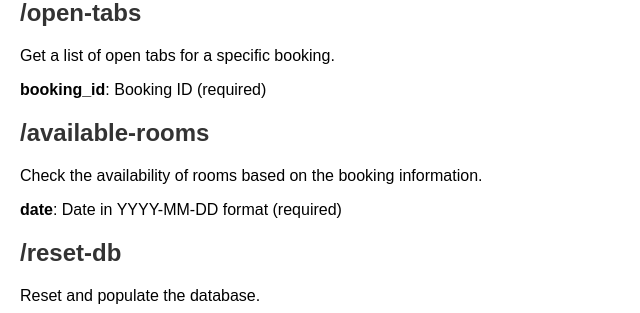
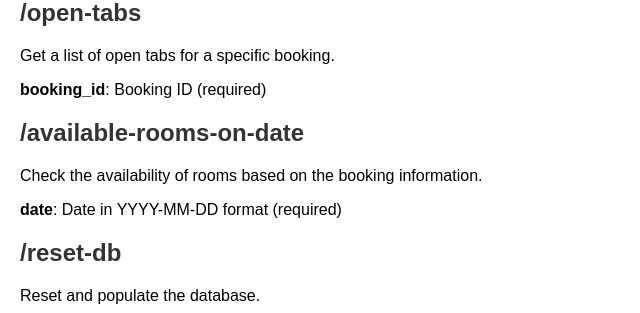
Before and after one commit to shihaab/SogetiInn, a Flask app: page / in a window 1280 px wide. Shown: the part 1526-1839 px from the top of the page, without its empty margins (0-640 px from the left). Run offline with Flask 3, Linux system fonts and the light colour scheme.

Commit message:
Update index.html

```diff
--- a/templates/index.html
+++ b/templates/index.html
@@ -143,7 +143,7 @@
         <li><strong>booking_id</strong>: Booking ID (required)</li>
     </ul>
 
-    <h2>/available-rooms</h2>
+    <h2>/available-rooms-on-date</h2>
     <p>Check the availability of rooms based on the booking information.</p>
     <ul>
         <li><strong>date</strong>: Date in YYYY-MM-DD format (required)</li>
```
